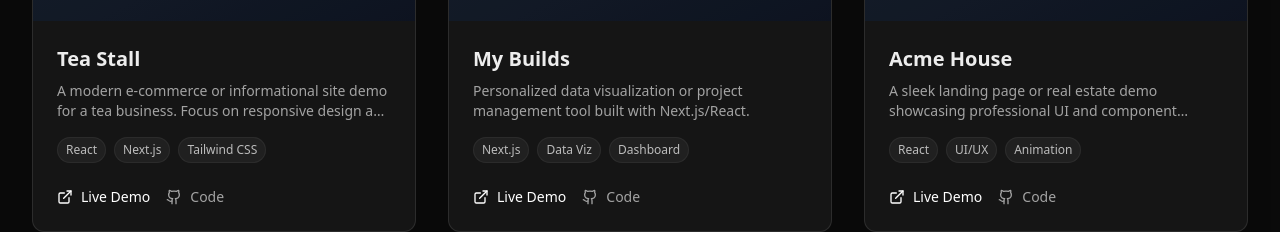
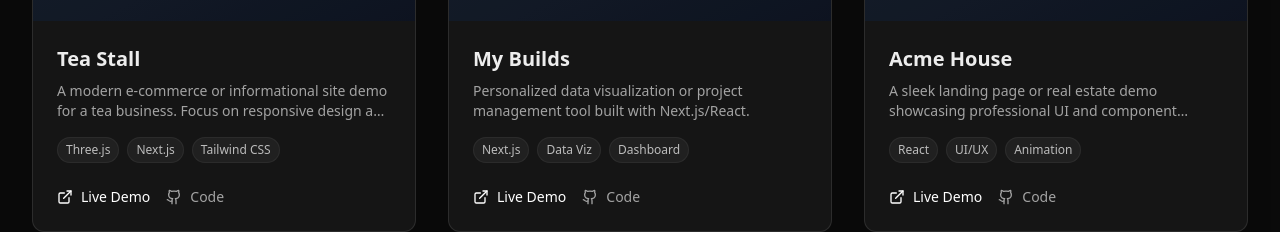
Before and after one commit to Developer-Alomgir/alomgir, a Next.js app: page / in a window 1280 px wide. Shown: the part 1180-1412 px from the top of the page. Built offline with nearby package versions, Linux system fonts and the light colour scheme.

Commit message:
Update Projects.tsx

```diff
--- a/src/components/sections/Projects.tsx
+++ b/src/components/sections/Projects.tsx
@@ -8,7 +8,7 @@ const projects = [
     {
         title: "Tea Stall",
         description: "A modern e-commerce or informational site demo for a tea business. Focus on responsive design and state management.",
-        tags: ["React", "Next.js", "Tailwind CSS"],
+        tags: ["Three.js", "Next.js", "Tailwind CSS"],
         link: "https://teastall.vercel.app/",
         github: "https://github.com/Developer-Alomgir", // Assuming generic github link if specific repo not provided
     },
```
